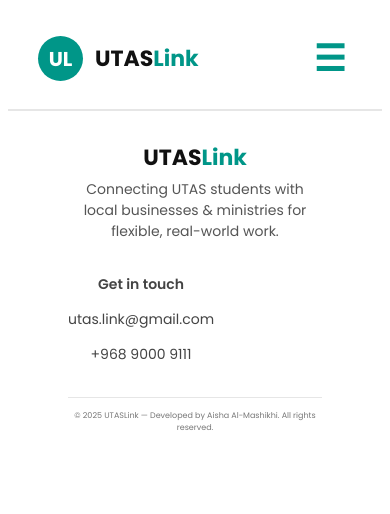
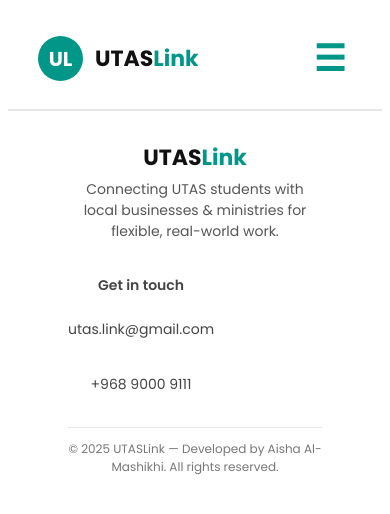
Before and after one commit to Aisha-Ahmed-Al-Mashikhi/utas-link-project, a React (Create React App) app in the folder client/: page /chat-page in a window 390 px wide. Shown: the top 514 px of the page. Built offline with nearby package versions, Linux system fonts and the light colour scheme.

Commit message:
Update Footer.css

```diff
--- a/client/src/Styles/Footer.css
+++ b/client/src/Styles/Footer.css
@@ -57,7 +57,7 @@
 .footer-copy {
   text-align: center;
   color: #777;
-  font-size: 8px;
+  font-size: 12px;
   margin-top: 18px;
   padding-top: 12px;
   border-top: 1px solid #e6e6e6;
@@ -72,5 +72,11 @@
   }
   .footer-right {
     text-align: center;
+    font-size: 14px;
+  line-height: 1.6;
+  color: #444;
+  display: flex;
+  flex-direction: column;
+  gap: 4px;
   }
 }
```
